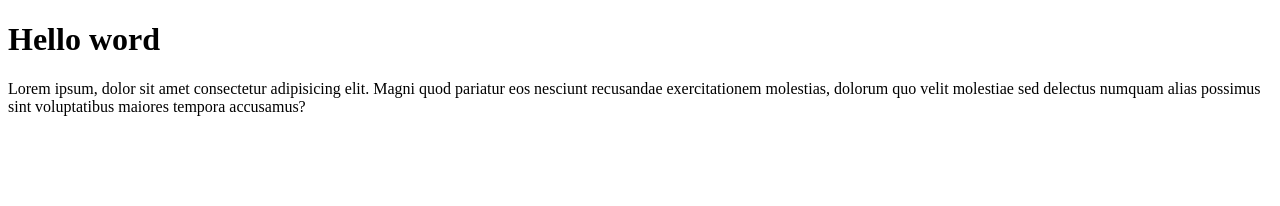
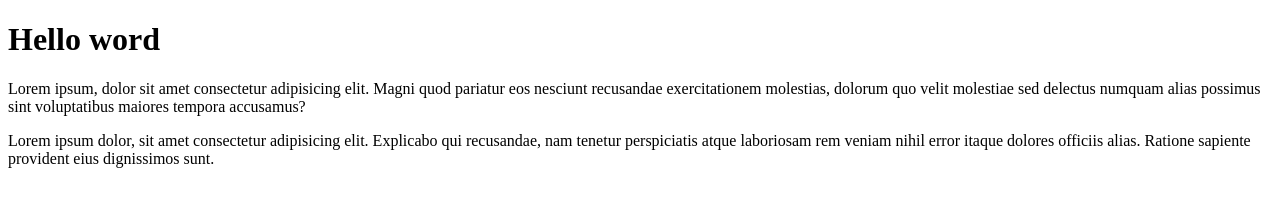
Before and after one commit to Syaripudin99/syarip-git-tes-2, a plain HTML site: page index.html in a window 1280 px wide. Drawn offline with Linux system fonts and the light colour scheme.

Commit message:
menambahkan paragraf

```diff
--- a/index.html
+++ b/index.html
@@ -8,5 +8,6 @@
 <body>
     <h1>Hello word</h1>
     <p>Lorem ipsum, dolor sit amet consectetur adipisicing elit. Magni quod pariatur eos nesciunt recusandae exercitationem molestias, dolorum quo velit molestiae sed delectus numquam alias possimus sint voluptatibus maiores tempora accusamus?</p>
+    <p>Lorem ipsum dolor, sit amet consectetur adipisicing elit. Explicabo qui recusandae, nam tenetur perspiciatis atque laboriosam rem veniam nihil error itaque dolores officiis alias. Ratione sapiente provident eius dignissimos sunt.</p>
 </body>
 </html>
```
